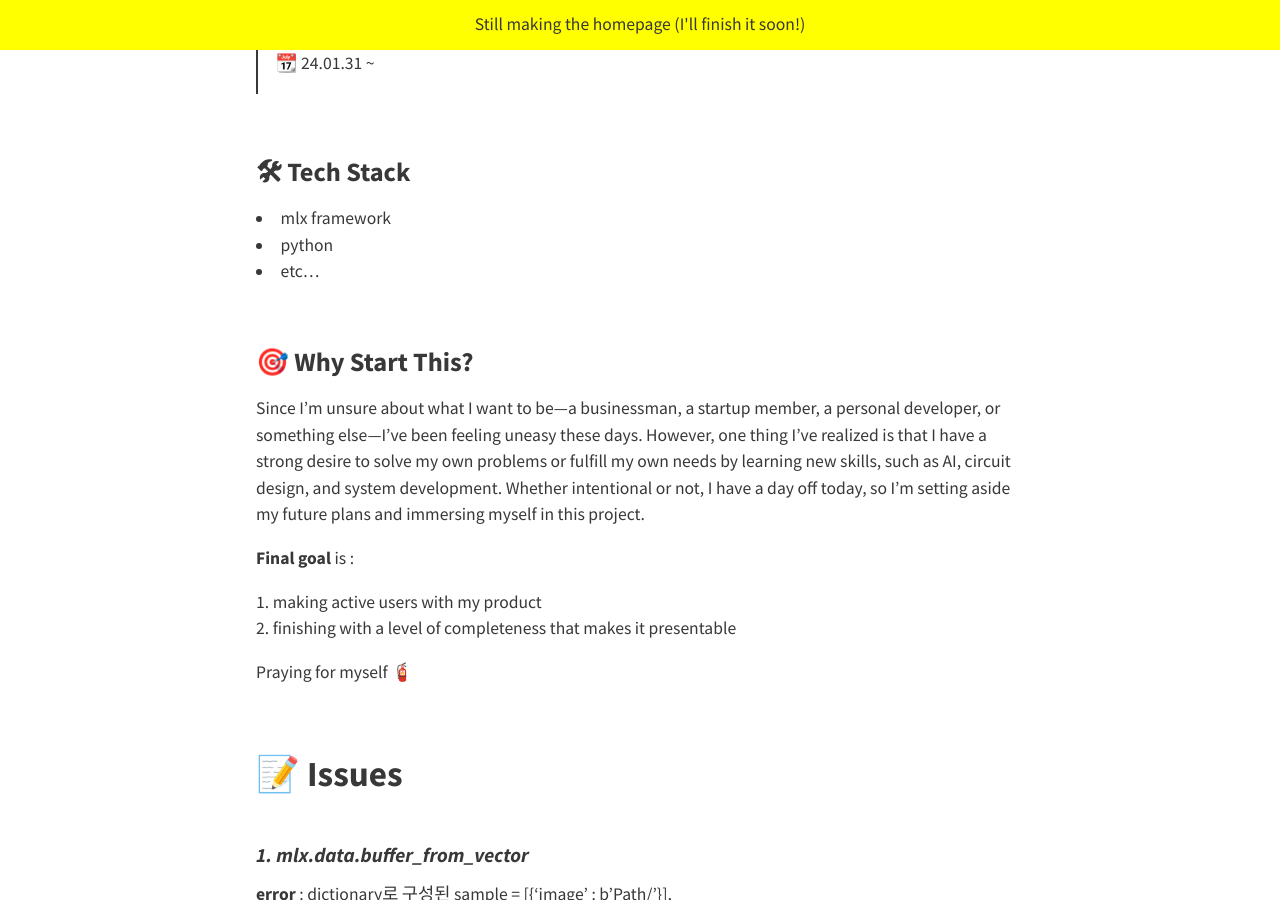
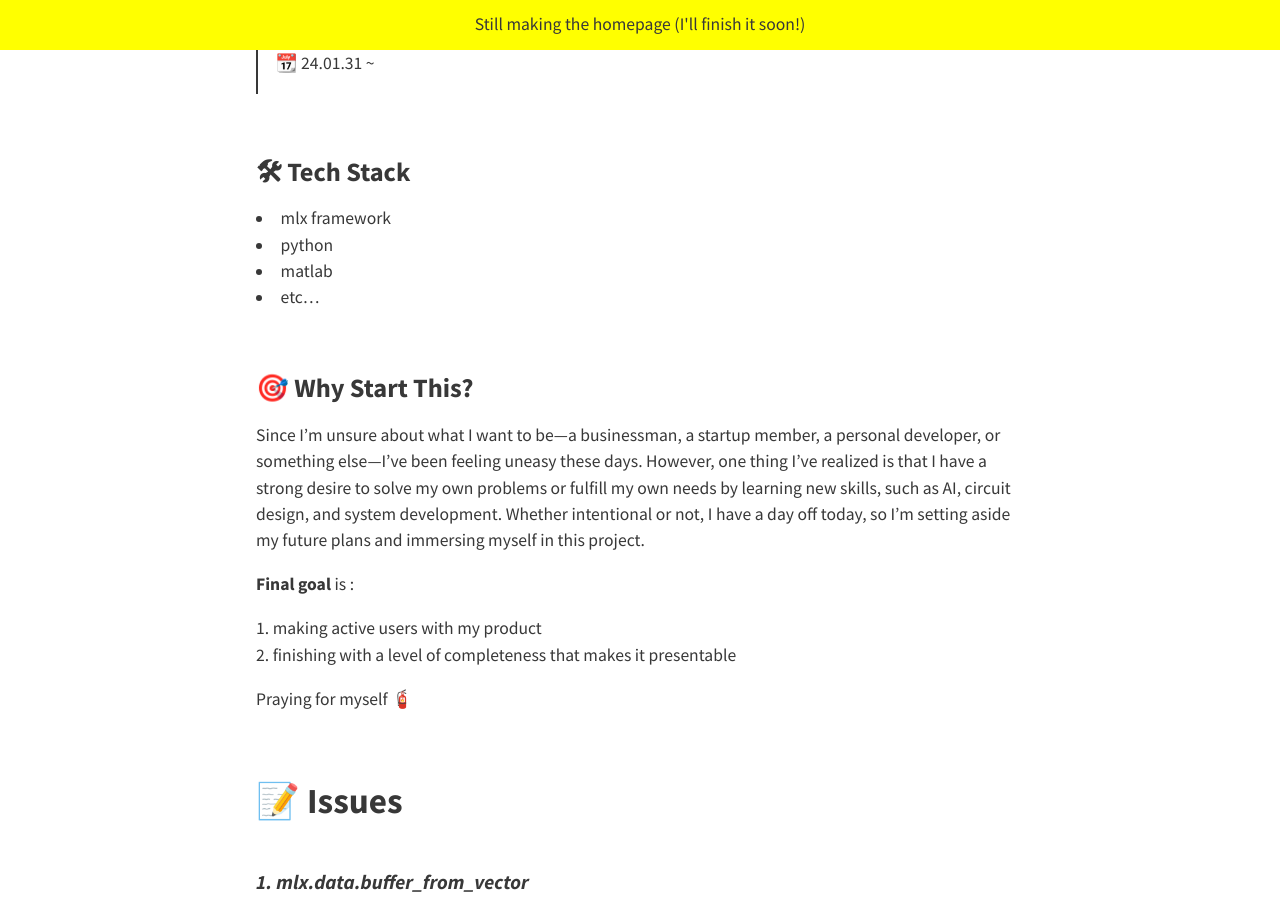
Before and after one commit to dudududukim/dudududukim-expired, a Jekyll site: the page built from _posts/2025-02-14-d2f.md, in a window 1280 px wide and 900 px high, scrolled down 628 px. Built offline with Jekyll 4.4.1, drawn with Linux system fonts in a browser that asks for light colours; nearby versions of some CDN libraries.

Commit message:
mlx post uploaded

```diff
--- a/_posts/2025-02-14-d2f.md
+++ b/_posts/2025-02-14-d2f.md
@@ -16,6 +16,7 @@ d2f projects that i'm planning to finish within 1 month (February) 🙂‍↔️
 ### 🛠 Tech Stack
 - mlx framework
 - python
+- matlab
 - etc...
 
 <br>
```
